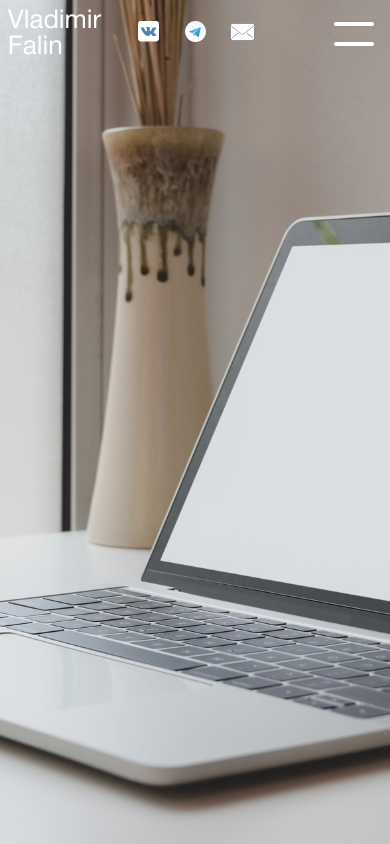
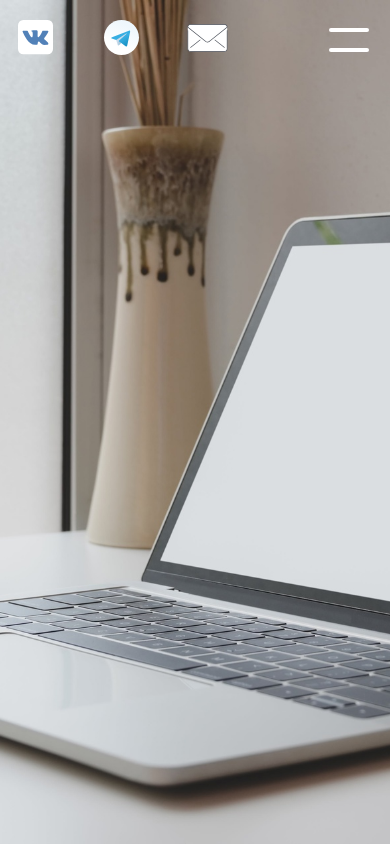
Before and after one commit to twoGophers/portfolio-next, a Next.js app: page /navbar/navbar in a window 390 px wide. Built offline with nearby package versions, Linux system fonts and the light colour scheme; a small style sheet from the web is missing; a web font is replaced by a local one.

Commit message:
fix style header

```diff
--- a/styles/navigation/Navigation.scss
+++ b/styles/navigation/Navigation.scss
@@ -83,3 +83,16 @@
     50% { transform: scale(1.1);}
     100% { transform: scale(1);}
 }
+
+
+@media screen and (max-width: 460px) {
+    .navigation {
+        &__name {
+            display: none;
+        }
+        &__panel {
+            width: 100%;
+            padding: 10px 5px;
+        }
+    }
+}
--- a/styles/parallax/ParallaxBody.scss
+++ b/styles/parallax/ParallaxBody.scss
@@ -9,6 +9,7 @@
         background-position: center;
         width: 100vw;
         min-height: 100vh;
+        height: -webkit-fill-available;
         &::before {
             content: '';
             display: block;
```
